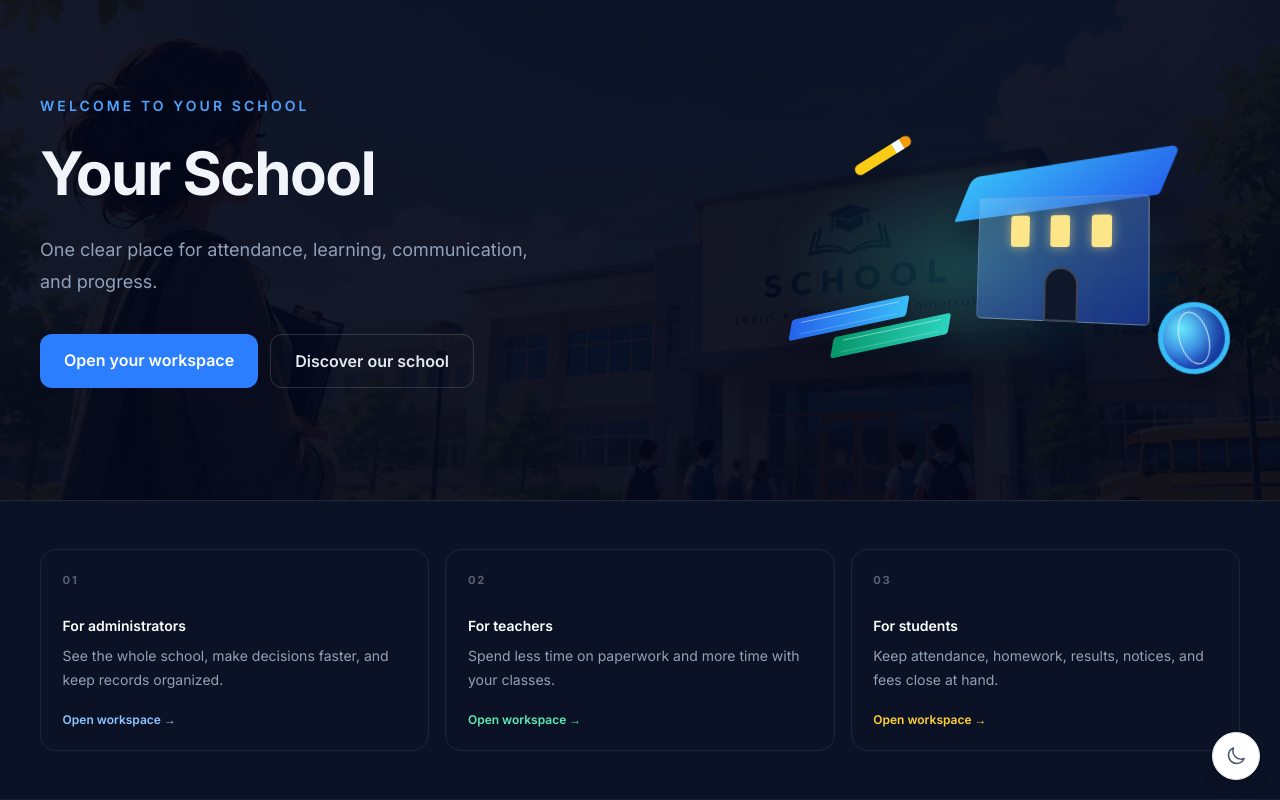
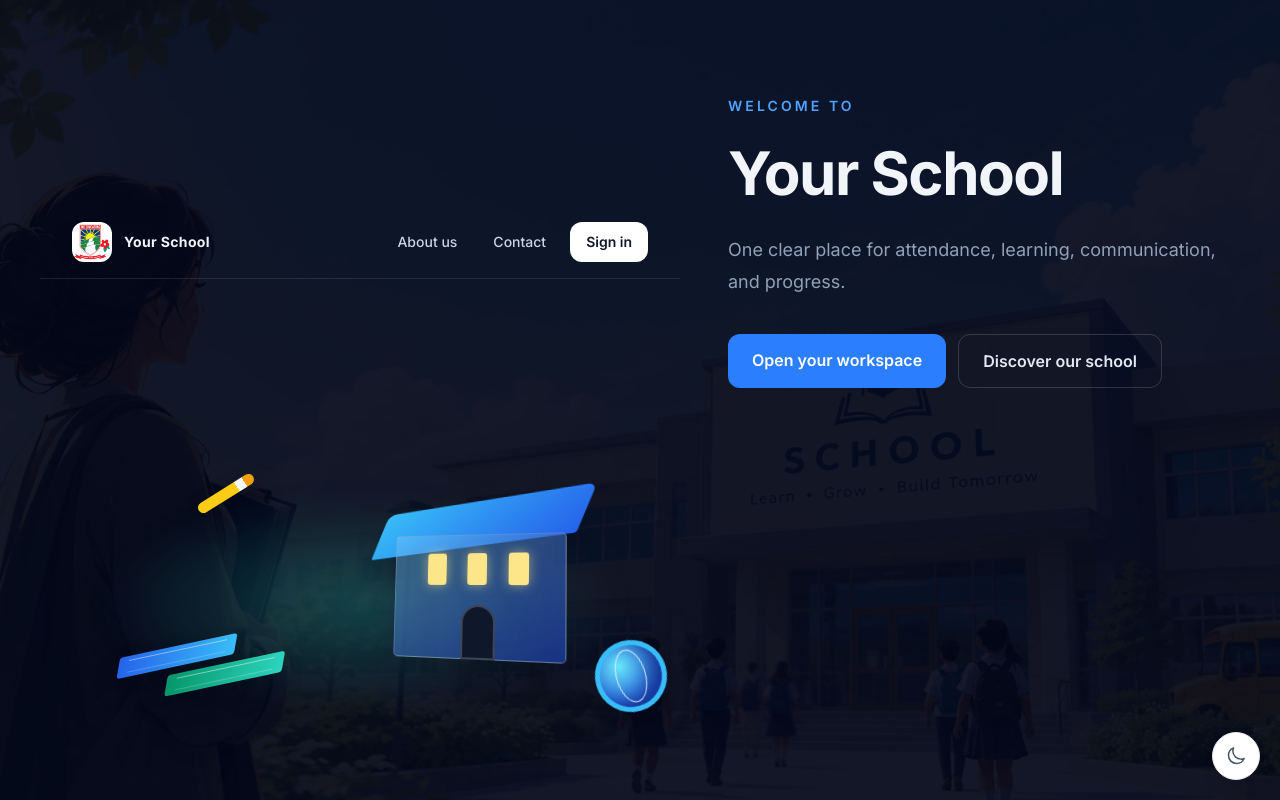
Before and after one commit to jawadraza28/SCH, a Next.js app: page / in a window 1280 px wide. Shown: the top 800 px of the page. Built offline with nearby package versions, Linux system fonts and the light colour scheme; no server answers; the database is empty.

Commit message:
Refactor code structure for improved readability and maintainability

```diff
--- a/src/app/page.tsx
+++ b/src/app/page.tsx
@@ -21,8 +21,8 @@
   const description = school?.schoolDescription || "One clear place for attendance, learning, communication, and progress.";
   return (
     <main className="landing-page min-h-screen overflow-hidden bg-slate-950 text-slate-100">
-      <section className="relative grid w-full gap-8 overflow-hidden px-4 pb-14 pt-10 sm:gap-12 sm:px-10 sm:pb-20 sm:pt-16 lg:grid-cols-[1fr_0.8fr] lg:items-center lg:pb-28 lg:pt-24"><img src="/landingcover.png" alt="" aria-hidden className="absolute inset-0 h-full w-full object-cover opacity-25" /><div className="absolute inset-0 bg-slate-950/70" />
-        <div className="relative z-10"><p className="text-xs font-semibold uppercase tracking-[0.18em] text-blue-400 sm:text-sm sm:tracking-[0.22em]">Welcome to your school</p><h1 className="mt-4 max-w-3xl text-3xl font-bold leading-[1.1] tracking-tight sm:mt-6 sm:text-6xl">{schoolName}</h1><p className="mt-5 max-w-xl text-base leading-7 text-slate-400 sm:mt-7 sm:text-lg sm:leading-8">{description}</p><div className="mt-7 flex flex-col gap-3 sm:mt-9 sm:flex-row"><Link href="/login" className="rounded-xl bg-blue-500 px-6 py-3.5 text-center font-semibold text-white hover:bg-blue-400">Open your workspace</Link><Link href="/about-us" className="rounded-xl border border-white/15 px-6 py-3.5 text-center font-semibold text-slate-200 hover:bg-white/5">Discover our school</Link></div></div>
+      <section className="relative grid w-full gap-8 overflow-hidden px-4 pb-14 pt-10 sm:gap-12 sm:px-10 sm:pb-20 sm:pt-16 lg:grid-cols-[1fr_0.8fr] lg:items-center lg:pb-28 lg:pt-24"><img src="/landingcover.png" alt="" aria-hidden className="absolute inset-0 h-full w-full object-cover opacity-25" /><div className="absolute inset-0 bg-slate-950/70" /><LandingNav schoolName={schoolName} />
+        <div className="relative z-10"><p className="text-xs font-semibold uppercase tracking-[0.18em] text-blue-400 sm:text-sm sm:tracking-[0.22em]">Welcome to</p><h1 className="mt-4 max-w-3xl text-3xl font-bold leading-[1.1] tracking-tight sm:mt-6 sm:text-6xl">{schoolName}</h1><p className="mt-5 max-w-xl text-base leading-7 text-slate-400 sm:mt-7 sm:text-lg sm:leading-8">{description}</p><div className="mt-7 flex flex-col gap-3 sm:mt-9 sm:flex-row"><Link href="/login" className="rounded-xl bg-blue-500 px-6 py-3.5 text-center font-semibold text-white hover:bg-blue-400">Open your workspace</Link><Link href="/about-us" className="rounded-xl border border-white/15 px-6 py-3.5 text-center font-semibold text-slate-200 hover:bg-white/5">Discover our school</Link></div></div>
         <div className="school-illustration" aria-hidden="true"><div className="illustration-glow" /><div className="illustration-building"><span className="illustration-building-roof" /><span className="illustration-building-body"><i /><i /><i /></span><span className="illustration-building-door" /></div><div className="illustration-book illustration-book-one" /><div className="illustration-book illustration-book-two" /><div className="illustration-globe"><span /><i /></div><div className="illustration-pencil" /></div>
       </section>
       <section className="border-t border-white/10 bg-slate-900/70"><div className="mx-auto max-w-7xl px-6 py-12 sm:px-10"><div className="grid gap-4 sm:grid-cols-3"><Link href="/login" className="landing-feature"><span className="landing-feature-number">01</span><p className="text-sm font-semibold text-white">For administrators</p><p className="mt-2 text-sm leading-6 text-slate-400">See the whole school, make decisions faster, and keep records organized.</p><span className="mt-5 block text-xs font-semibold text-blue-300">Open workspace →</span></Link><Link href="/login" className="landing-feature"><span className="landing-feature-number">02</span><p className="text-sm font-semibold text-white">For teachers</p><p className="mt-2 text-sm leading-6 text-slate-400">Spend less time on paperwork and more time with your classes.</p><span className="mt-5 block text-xs font-semibold text-emerald-300">Open workspace →</span></Link><Link href="/login" className="landing-feature"><span className="landing-feature-number">03</span><p className="text-sm font-semibold text-white">For students</p><p className="mt-2 text-sm leading-6 text-slate-400">Keep attendance, homework, results, notices, and fees close at hand.</p><span className="mt-5 block text-xs font-semibold text-amber-300">Open workspace →</span></Link></div></div></section>
```
Also changed, not shown: public/logo.png, public/logo1.png (added).
